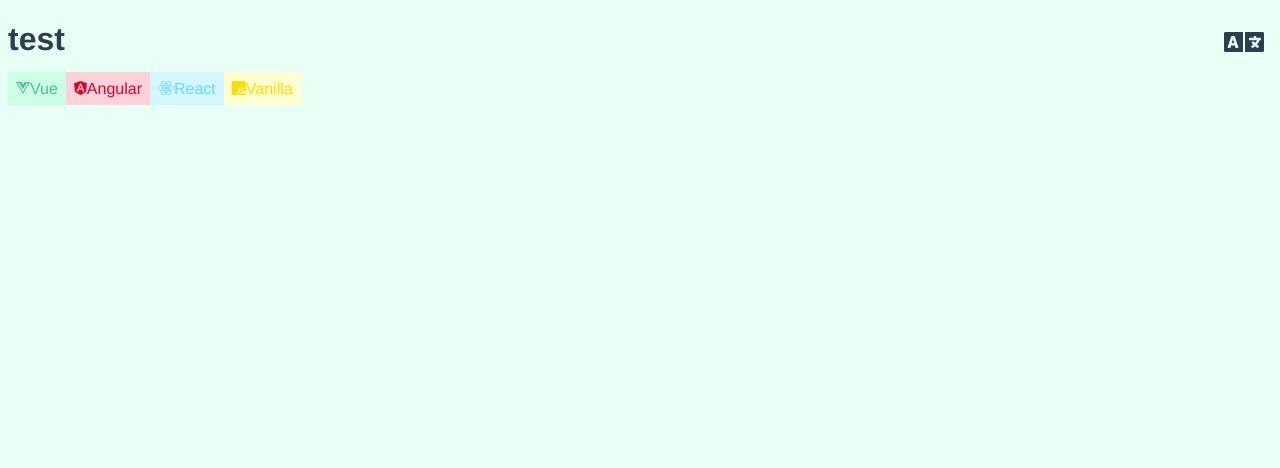
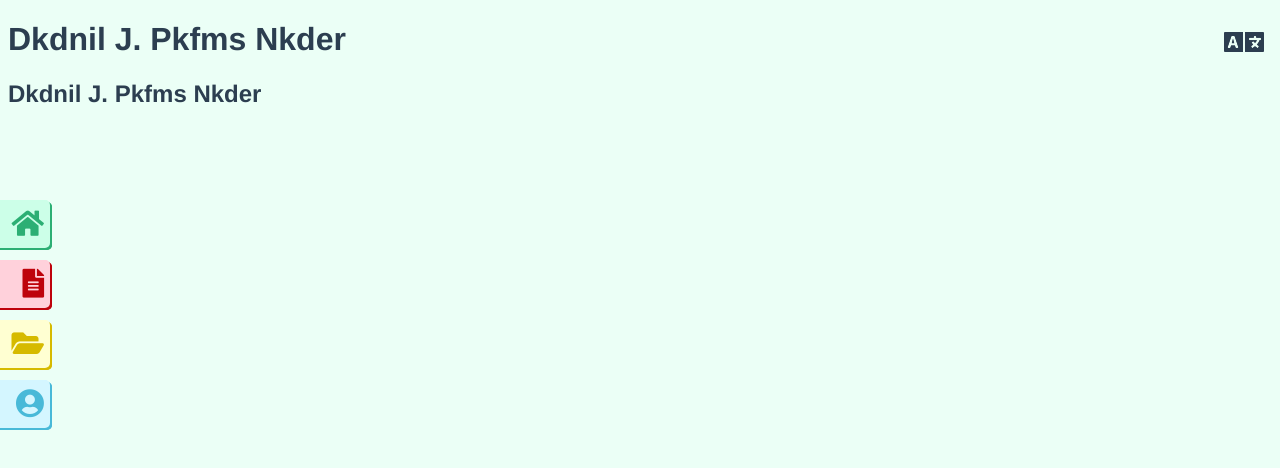
Before and after one commit to Djdany95/PersonalVue, a Vue app: page / in a window 1280 px wide. Shown: the top 468 px of the page. Built offline with nearby package versions, Linux system fonts and the light colour scheme.

Commit message:
Created NavMenu and Header

```diff
--- a/index.html
+++ b/index.html
@@ -6,7 +6,7 @@
     <title>Landing</title>
     <link rel="stylesheet" href="https://use.fontawesome.com/releases/v5.2.0/css/all.css" integrity="sha384-hWVjflwFxL6sNzntih27bfxkr27PmbbK/iSvJ+a4+0owXq79v+lsFkW54bOGbiDQ" crossorigin="anonymous">
   </head>
-  <body style="background-color: #e7fff4">
-    <div id="app"></div>
+  <body style="background-color: hsl(154, 100%, 96%)">
+  <div id="app"></div>
   </body>
 </html>
--- a/src/App.vue
+++ b/src/App.vue
@@ -1,20 +1,24 @@
 <template>
   <div id="app">
-    <Header></Header>
-    <nav></nav>
-    <section></section>
-    <footer><Frameworks/></footer>
+    <Header/>
+    <NavMenu/>
+    <section>
+      <router-view/>
+    </section>
+    <Footer/>
   </div>
 </template>
 
 <script>
-import Frameworks from './components/FooterFrameworks'
+import Footer from './components/Footer'
 import Header from './components/Header'
+import NavMenu from './components/NavMenu'
 export default {
   name: 'App',
   components: {
     Header,
-    Frameworks
+    Footer,
+    NavMenu
   }
 }
 </script>
@@ -24,7 +28,7 @@ export default {
   font-family: 'Avenir', Helvetica, Arial, sans-serif;
   -webkit-font-smoothing: antialiased;
   -moz-osx-font-smoothing: grayscale;
-  /* text-align: center; */
   color: #2c3e50;
 }
+
 </style>
--- /dev/null
+++ b/src/components/Footer.vue
@@ -0,0 +1,20 @@
+
+<template>
+  <footer>
+
+  </footer>
+</template>
+
+<script>
+export default {
+  name: 'Footer',
+  data () {
+    return {
+    }
+  }
+}
+</script>
+
+<style scoped>
+
+</style>
--- a/src/components/FooterFrameworks.vue
+++ /dev/null
@@ -1,46 +0,0 @@
-<template>
-  <div>
-    <a v-for="(item, index) in frameworks" :key="index" class="frameworks" :style="{color: item.color, 'background-color': item.bck}" @click="changeFramework(item.name)"><i :class="item.icon"></i>{{ item.name }}</a>
-  </div>
-</template>
-
-<script>
-export default {
-  name: 'Frameworks',
-  data () {
-    return {
-      actual: 'Vue',
-      frameworks: [
-        { 'name': 'Vue', 'icon': 'fab fa-vuejs', 'color': '#4FC08D', 'bck': '#ccffe8' },
-        { 'name': 'Angular', 'icon': 'fab fa-angular', 'color': '#DD0031', 'bck': '#ffd1db' },
-        { 'name': 'React', 'icon': 'fab fa-react', 'color': '#61DAFB', 'bck': '#d4f6ff' },
-        { 'name': 'Vanilla', 'icon': 'fab fa-js-square', 'color': '#ffdc00', 'bck': '#ffffd2' }
-      ]
-    }
-  },
-  methods: {
-    changeFramework: function (framework) {
-      if (framework === this.actual) {
-        // Toast
-        console.log('actual')
-      } else {
-        // Redirect
-        console.log('redirect')
-      }
-    }
-  }
-}
-</script>
-
-<style scoped>
-.frameworks {
-  padding: 0.5em;
-  font-size: 1em;
-  text-decoration: none;
-  cursor: pointer;
-  transition: all 0.3s ease;
-}
-.frameworks:hover {
-  font-size: 1.5em;
-}
-</style>
--- a/src/components/Header.vue
+++ b/src/components/Header.vue
@@ -2,7 +2,7 @@
 <template>
   <header>
       <div>
-        <h1>test</h1>
+        <h1>Dkdnil J. Pkfms Nkder</h1>
         <Languages class="langComp"/>
     </div>
   </header>
@@ -24,10 +24,10 @@ export default {
 
 <style scoped>
 .langComp {
-    right: 0px;
-    top: 10px;
-    position: absolute;
-    padding: 1em;
-    text-align: right;
+  right: 0px;
+  top: 10px;
+  position: absolute;
+  padding: 1em;
+  text-align: right;
 }
 </style>
--- a/src/components/HeaderLanguages.vue
+++ b/src/components/HeaderLanguages.vue
@@ -1,7 +1,7 @@
 
 <template>
   <div>
-    <div @click="toggleLang()"><i class="fas fa-language icoLang" style="font-size: 2em;"></i>
+    <div @click="toggleLang()"><i class="fas fa-language icoLang"></i>
       <a v-for="(item, index) in lang" :key="index" v-if="openLang" class="lang" @click="changeLang(item)">{{ item }}</a>
     </div>
   </div>
@@ -43,13 +43,14 @@ export default {
 }
 .lang:hover {
   font-size: 1.5em;
-  color: #4FC08D;
+  color: #2caf74;
 }
 .icoLang{
+  font-size: 2em;
   cursor: pointer;
   transition: all 0.3s ease;
 }
 .icoLang:hover{
-  color: #4FC08D;
+  color: #2caf74;
 }
 </style>
--- /dev/null
+++ b/src/components/NavMenu.vue
@@ -0,0 +1,49 @@
+<template>
+  <nav class="navMenu">
+    <a v-for="item in menu" :key="item.name" :style="{'color': item.color, 'background-color': item.bck, 'top': item.position}">{{ item.name }} <i :class="item.icon"></i></a>
+  </nav>
+</template>
+
+<script>
+export default {
+  name: 'NavMenu',
+  data () {
+    return {
+      menu: [
+        { 'position': '200px', 'name': 'Home', 'icon': 'fas fa-home', 'color': '#2caf74', 'bck': '#ccffe8' },
+        { 'position': '260px', 'name': 'Blog', 'icon': 'fas fa-file-alt', 'color': '#be030c', 'bck': '#ffd1db' },
+        { 'position': '320px', 'name': 'Portfolio', 'icon': 'fas fa-folder-open', 'color': '#d6ba00', 'bck': '#ffffd2' },
+        { 'position': '380px', 'name': 'About', 'icon': 'fas fa-user-circle', 'color': '#48b9d8', 'bck': '#d4f6ff' }
+      ]
+    }
+  }
+}
+</script>
+
+<style scoped>
+.navMenu a {
+  transition: all 0.3s ease;
+  border-radius: 50px 15px 50px 15px;
+  box-shadow: 2px 2px;
+  cursor: pointer;
+  position: fixed;
+  left: -130px;
+  padding: 15px;
+  width: 150px;
+  text-decoration: none;
+  font-size: 1em;
+  border-radius: 0 5px 5px 0;
+  font-weight: bold;
+}
+.navMenu a:hover {
+  font-size: 1.5em;
+  left: 0;
+}
+
+.navMenu .fas {
+  position: absolute;
+  right: 6px;
+  top: 10px;
+  font-size: 1.8em;
+}
+</style>
```
